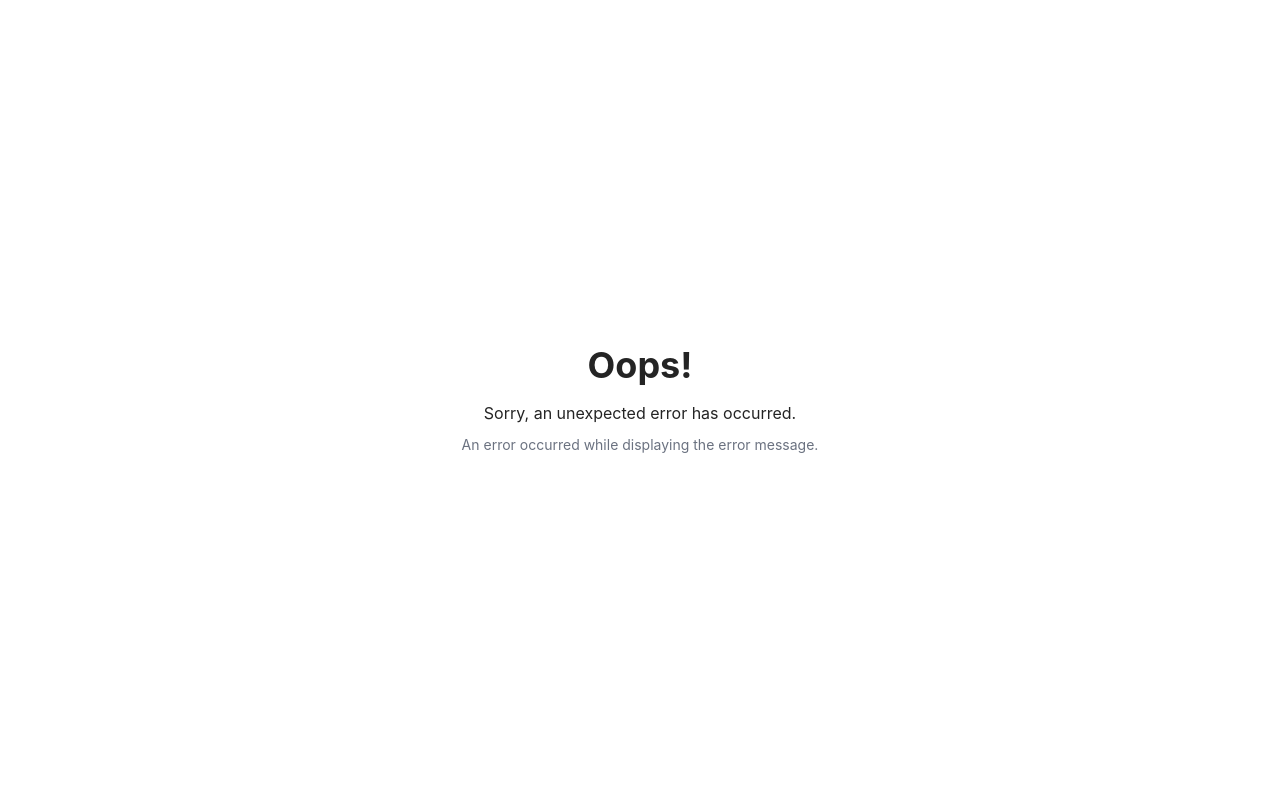
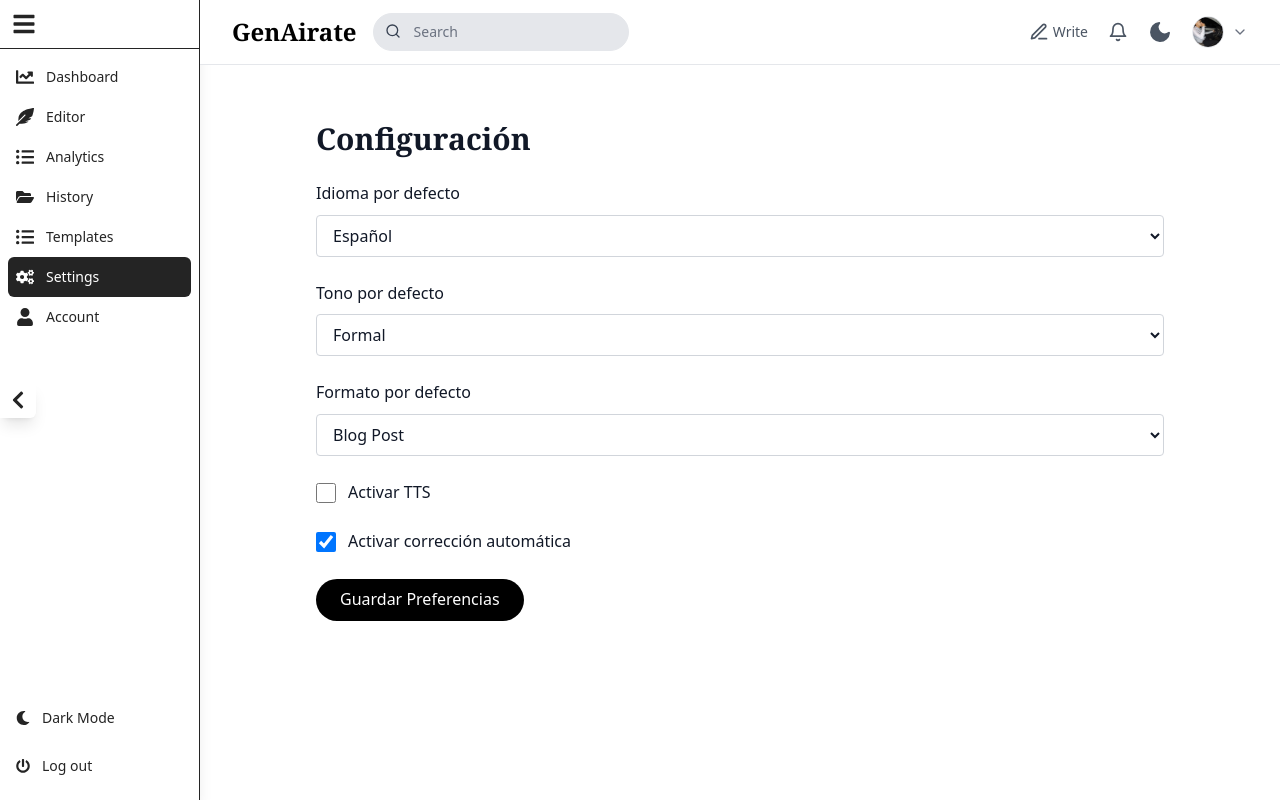
Before and after one commit to PedroCere/genairate, a React (Vite) app in the folder Frontend/genairate-front/: page /settings in a window 1280 px wide. Built offline with nearby package versions, Linux system fonts and the light colour scheme.

Commit message:
settings_v1.0

```diff
--- a/Frontend/genairate-front/src/App.jsx
+++ b/Frontend/genairate-front/src/App.jsx
@@ -6,6 +6,7 @@ import EditorPage from './pages/EditorPage';
 import AnalyticsPage from './pages/AnalyticsPage';
 import HistoryPage from './pages/HistoryPage';
 import TemplatesPage from './pages/TemplatesPage';
+import SettingsPage from './pages/SettingsPage';
 import ErrorPage from './components/ErrorPage';
 import Layout from './Layout';
 
@@ -38,6 +39,10 @@ const router = createBrowserRouter([
       {
         path: 'templates',
         element: <TemplatesPage />
+      },
+      {
+        path: 'settings',
+        element: <SettingsPage />
       }
     ]
   }
--- /dev/null
+++ b/Frontend/genairate-front/src/pages/SettingsPage.jsx
@@ -0,0 +1,178 @@
+import React, { useState, useEffect } from 'react';
+
+const mockPreferences = {
+  defaultLanguage: 'es',
+  defaultTone: 'Formal',
+  defaultFormat: 'Blog Post',
+  enableTTS: false,
+  enableAutocorrect: true,
+};
+
+// Mock userService with getPreferences and updatePreferences
+const userService = {
+  getPreferences: () =>
+    new Promise((resolve) => {
+      setTimeout(() => resolve(mockPreferences), 500);
+    }),
+  updatePreferences: (prefs) =>
+    new Promise((resolve) => {
+      setTimeout(() => resolve(prefs), 500);
+    }),
+};
+
+export default function SettingsPage() {
+  const [preferences, setPreferences] = useState({
+    defaultLanguage: '',
+    defaultTone: '',
+    defaultFormat: '',
+    enableTTS: false,
+    enableAutocorrect: false,
+  });
+  const [loading, setLoading] = useState(true);
+  const [saving, setSaving] = useState(false);
+  const [saveSuccess, setSaveSuccess] = useState(false);
+
+  useEffect(() => {
+    userService.getPreferences().then((prefs) => {
+      setPreferences(prefs);
+      setLoading(false);
+    });
+  }, []);
+
+  const handleChange = (e) => {
+    const { name, value, type, checked } = e.target;
+    setPreferences((prev) => ({
+      ...prev,
+      [name]: type === 'checkbox' ? checked : value,
+    }));
+  };
+
+  const handleSave = () => {
+    setSaving(true);
+    userService.updatePreferences(preferences).then(() => {
+      setSaving(false);
+      setSaveSuccess(true);
+      setTimeout(() => setSaveSuccess(false), 3000);
+    });
+  };
+
+  if (loading) {
+    return (
+      <div className="max-w-4xl mx-auto p-6 text-center text-gray-700 dark:text-gray-300">
+        Cargando preferencias...
+      </div>
+    );
+  }
+
+  return (
+    <div className="max-w-4xl mx-auto p-6 text-gray-900 dark:text-gray-100">
+      <h1 className="text-3xl font-serif font-semibold mb-6">Configuración</h1>
+
+      <div className="space-y-6">
+        {/* Default Language */}
+        <div>
+          <label htmlFor="defaultLanguage" className="block mb-2 font-medium">
+            Idioma por defecto
+          </label>
+          <select
+            id="defaultLanguage"
+            name="defaultLanguage"
+            value={preferences.defaultLanguage}
+            onChange={handleChange}
+            className="w-full rounded border border-gray-300 dark:border-gray-700 bg-white dark:bg-gray-900 px-3 py-2 focus:outline-none focus:ring-2 focus:ring-blue-500 dark:focus:ring-blue-400"
+          >
+            <option value="es">Español</option>
+            <option value="en">Inglés</option>
+            <option value="fr">Francés</option>
+            <option value="de">Alemán</option>
+            <option value="it">Italiano</option>
+          </select>
+        </div>
+
+        {/* Default Tone */}
+        <div>
+          <label htmlFor="defaultTone" className="block mb-2 font-medium">
+            Tono por defecto
+          </label>
+          <select
+            id="defaultTone"
+            name="defaultTone"
+            value={preferences.defaultTone}
+            onChange={handleChange}
+            className="w-full rounded border border-gray-300 dark:border-gray-700 bg-white dark:bg-gray-900 px-3 py-2 focus:outline-none focus:ring-2 focus:ring-blue-500 dark:focus:ring-blue-400"
+          >
+            <option value="Formal">Formal</option>
+            <option value="Informal">Informal</option>
+            <option value="Amigable">Amigable</option>
+            <option value="Profesional">Profesional</option>
+          </select>
+        </div>
+
+        {/* Default Format */}
+        <div>
+          <label htmlFor="defaultFormat" className="block mb-2 font-medium">
+            Formato por defecto
+          </label>
+          <select
+            id="defaultFormat"
+            name="defaultFormat"
+            value={preferences.defaultFormat}
+            onChange={handleChange}
+            className="w-full rounded border border-gray-300 dark:border-gray-700 bg-white dark:bg-gray-900 px-3 py-2 focus:outline-none focus:ring-2 focus:ring-blue-500 dark:focus:ring-blue-400"
+          >
+            <option value="Blog Post">Blog Post</option>
+            <option value="Artículo">Artículo</option>
+            <option value="Correo Electrónico">Correo Electrónico</option>
+            <option value="Informe">Informe</option>
+          </select>
+        </div>
+
+        {/* Enable TTS */}
+        <div className="flex items-center space-x-3">
+          <input
+            type="checkbox"
+            id="enableTTS"
+            name="enableTTS"
+            checked={preferences.enableTTS}
+            onChange={handleChange}
+            className="w-5 h-5 rounded border-gray-300 dark:border-gray-700 text-blue-600 focus:ring-blue-500 dark:focus:ring-blue-400"
+          />
+          <label htmlFor="enableTTS" className="font-medium">
+            Activar TTS
+          </label>
+        </div>
+
+        {/* Enable Autocorrect */}
+        <div className="flex items-center space-x-3">
+          <input
+            type="checkbox"
+            id="enableAutocorrect"
+            name="enableAutocorrect"
+            checked={preferences.enableAutocorrect}
+            onChange={handleChange}
+            className="w-5 h-5 rounded border-gray-300 dark:border-gray-700 text-blue-600 focus:ring-blue-500 dark:focus:ring-blue-400"
+          />
+          <label htmlFor="enableAutocorrect" className="font-medium">
+            Activar corrección automática
+          </label>
+        </div>
+
+        {/* Save Button */}
+        <div>
+          <button
+            onClick={handleSave}
+            disabled={saving}
+            className="bg-black dark:bg-white text-white dark:text-black px-6 py-2 rounded-full hover:bg-gray-800 dark:hover:bg-gray-300 transition disabled:opacity-50"
+          >
+            {saving ? 'Guardando...' : 'Guardar Preferencias'}
+          </button>
+          {saveSuccess && (
+            <p className="mt-2 text-green-600 dark:text-green-400 font-medium">
+              Preferencias guardadas con éxito.
+            </p>
+          )}
+        </div>
+      </div>
+    </div>
+  );
+}
```
